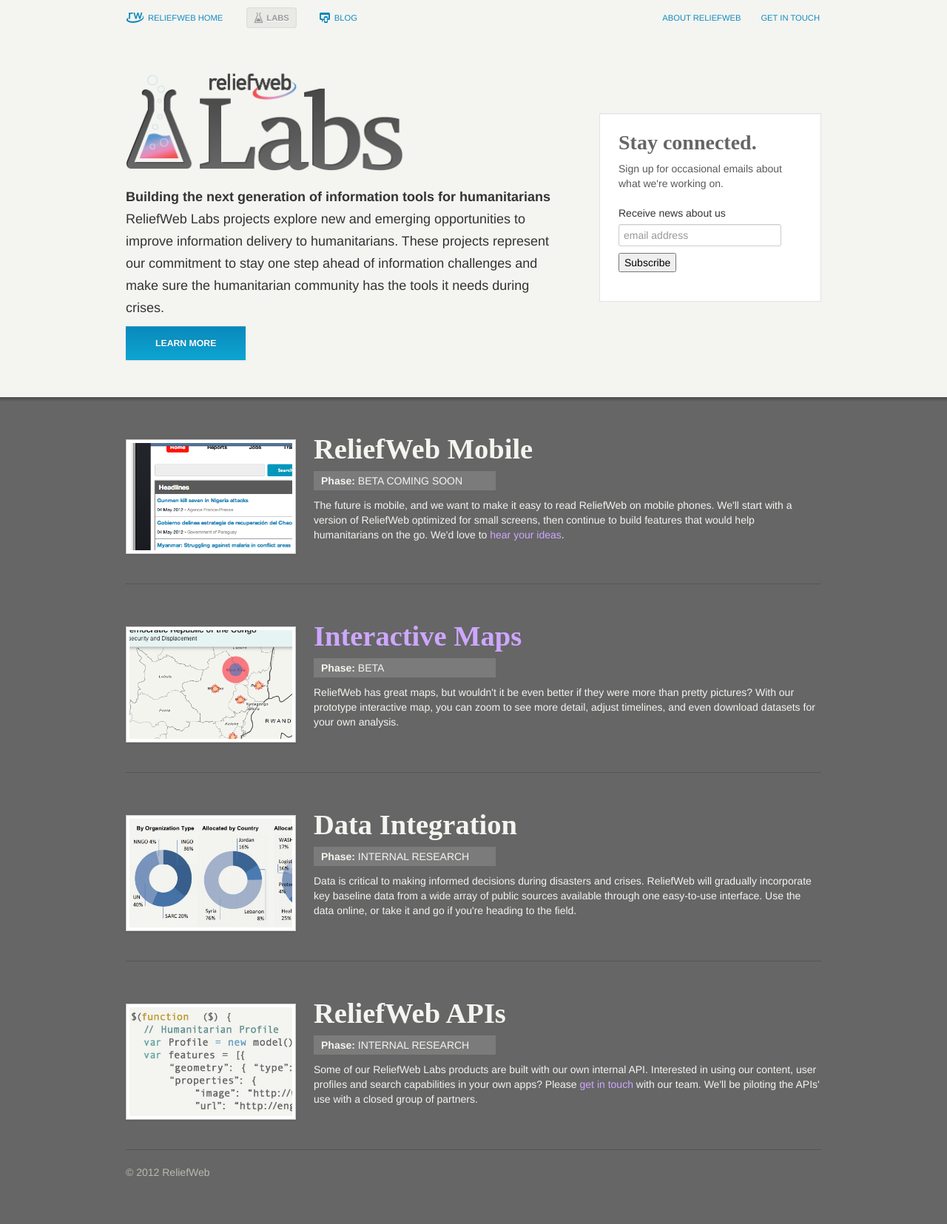
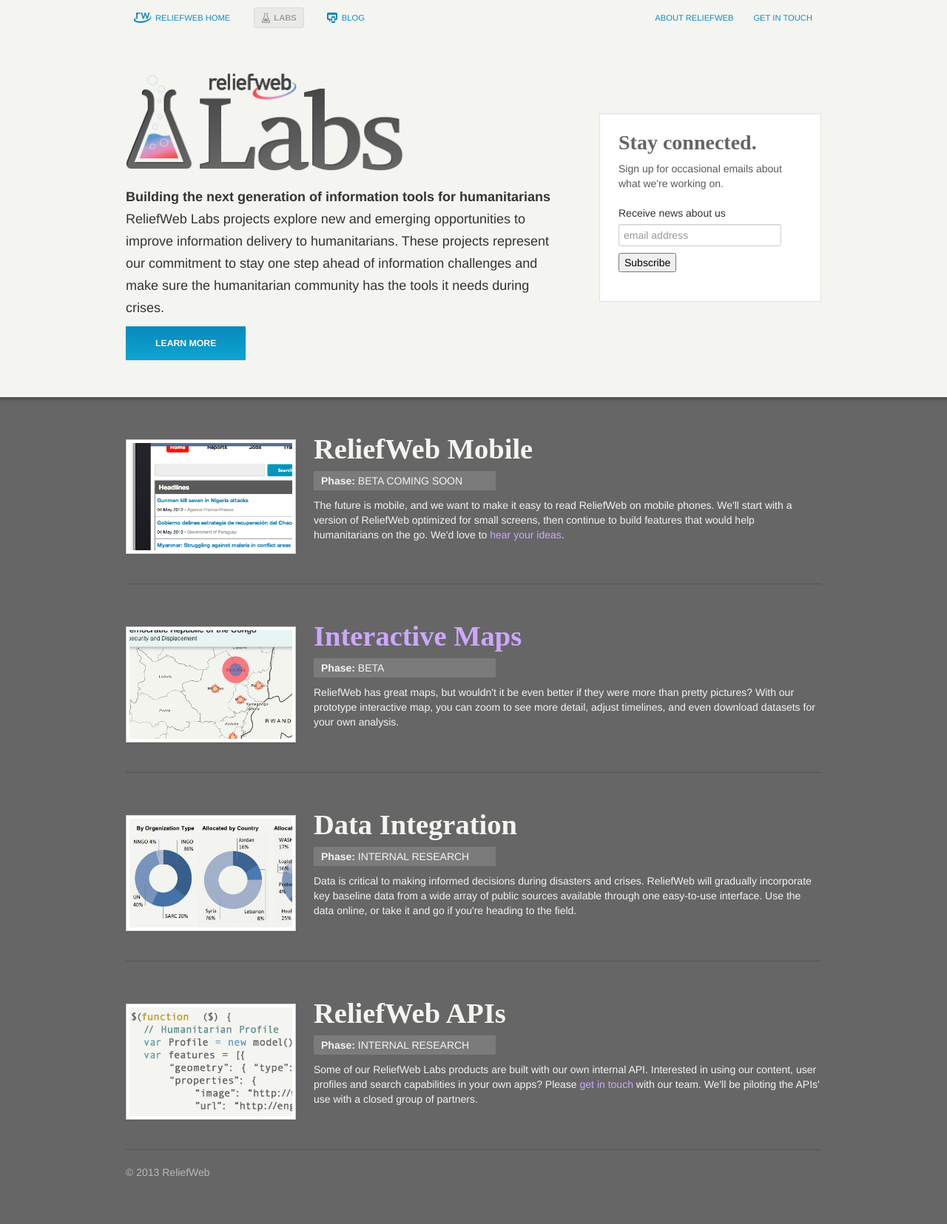
Before and after one commit to UN-OCHA/rwint-labs, a Jekyll site: the page built from index.html, in a window 1280 px wide. Shown: the whole page at 74% size. Built offline with Jekyll 4.4.1, drawn with Linux system fonts in a browser that asks for light colours; some web fonts are replaced.

Commit message:
add hover effects to buttons and change date in footer.

```diff
--- a/_layouts/default.html
+++ b/_layouts/default.html
@@ -78,7 +78,7 @@
                     <div class="content">
                     {{ content }}
                     </div>
-                    <div class="row-fluid rw-copyright">&copy; 2012 ReliefWeb</div>
+                    <div class="row-fluid rw-copyright">&copy; 2013 ReliefWeb</div>
                 </div><!-- /#rw-project-list -->
             </div><!-- /#rw-bottom-half -->
             <script src="http://code.jquery.com/jquery-latest.js"></script>
--- a/css/rwlabsstyle.css
+++ b/css/rwlabsstyle.css
@@ -34,7 +34,14 @@
     text-transform: uppercase;
     font-size: .8em;
 }
-.navbar .nav > li > a:hover {color: #16a1dd;}
+
+.navbar .nav > li > a:hover {
+  color: #999999;
+  background-color: #e9e9e5;
+  -webkit-box-shadow: inset 0 0 2px rgba(0, 0, 0, 0.2);
+     -moz-box-shadow: inset 0 0 2px rgba(0, 0, 0, 0.2);
+          box-shadow: inset 0 0 2px rgba(0, 0, 0, 0.2);
+}
 
 .nav-pills > li > a {
     border-radius: 4px 4px 4px 4px;
@@ -54,10 +61,14 @@
 
 .navbar ul#rw-nav-global-sites li {margin-right: 20px;}
 .navbar ul#rw-nav-global-utilities li {margin-left: 5px;}
-.navbar .nav > li.rw-nav-first-left > a {padding: 7px 10px 7px 0px;}
-.navbar .nav > li.rw-nav-last-right > a {padding: 7px 0 7px 10px}
 
-.navbar a#rw-nav-rwhome {background-image: url("../img/rw-nav-rw-home.png"); background-repeat:no-repeat;background-position:left center; padding-left: 30px;}
+.navbar a#rw-nav-rwhome {
+  background-image: url("../img/rw-nav-rw-home.png");
+  background-repeat: no-repeat;
+  background-position: 10px center;
+  padding-left: 40px;
+}
+
 .navbar a#rw-nav-rwlabs {background-image: url("../img/rw-nav-labs.png"); background-repeat:no-repeat;background-position:left center; padding-left: 27px;}
 .navbar a#rw-nav-rwblog {background-image: url("../img/rw-nav-blog.png"); background-repeat:no-repeat;background-position:left center; padding-left: 29px;}
 
```
